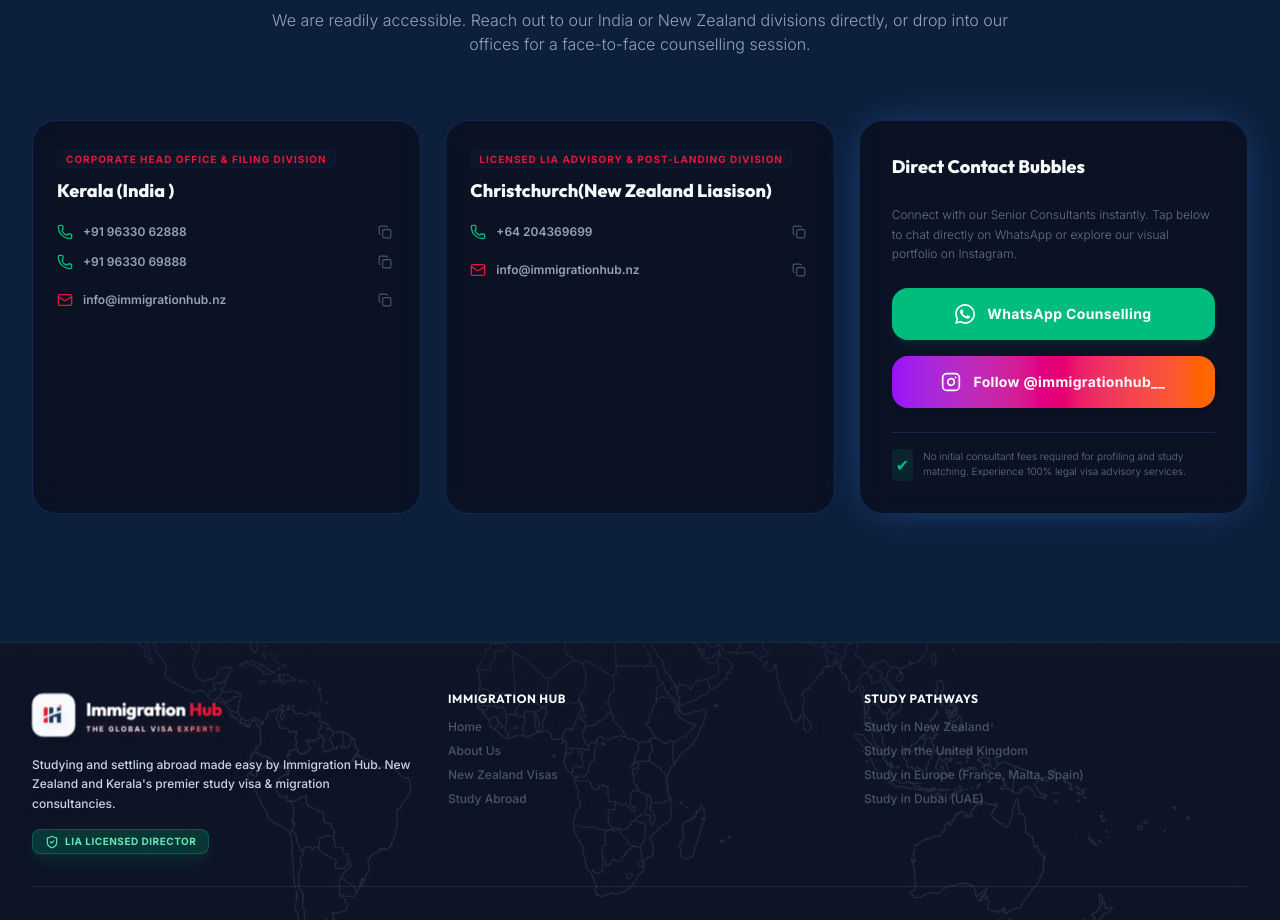
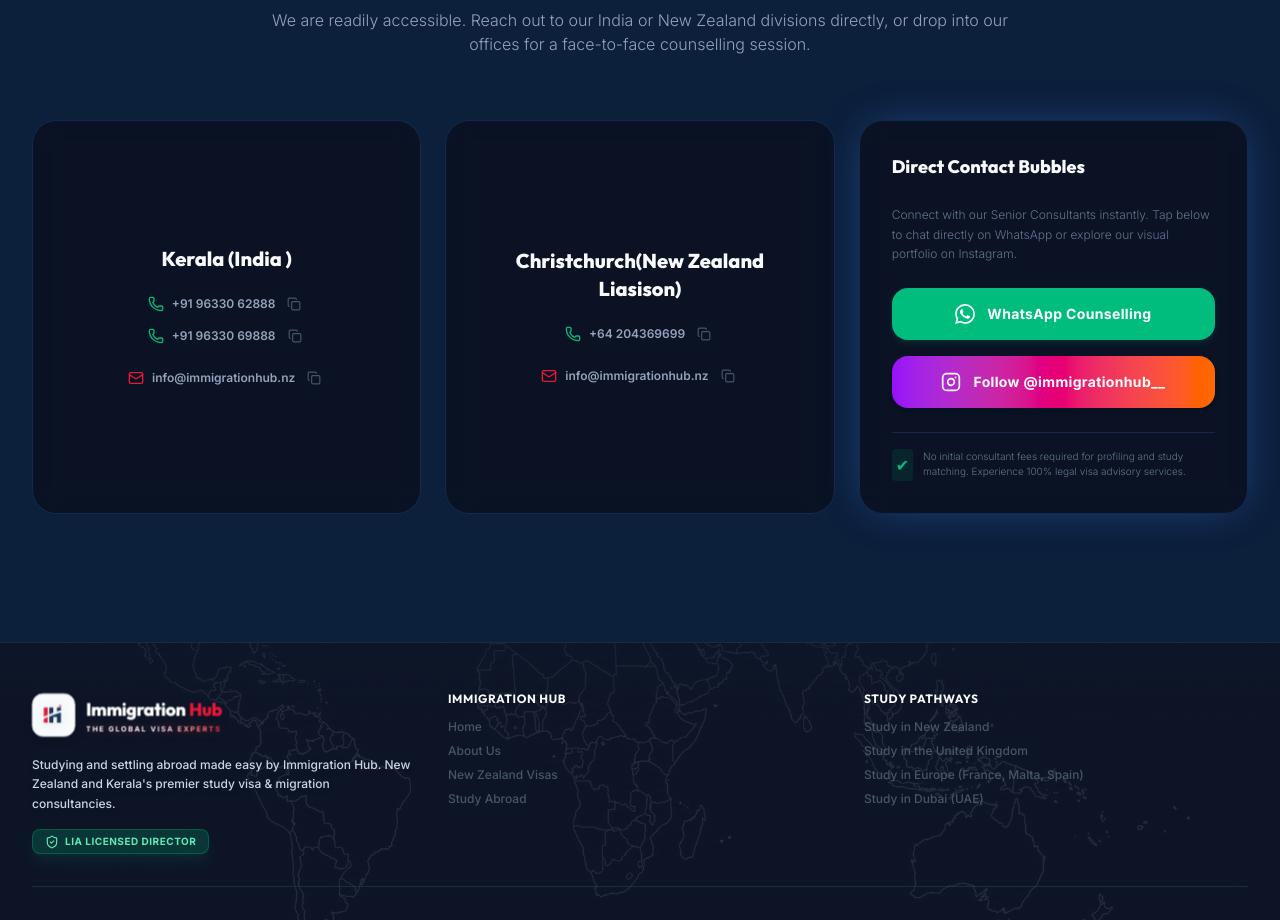
Before and after one commit to alifmuhammeds007/immigration-hub, a React (Vite) app: page / in a window 1280 px wide. Shown: the part 7480-8400 px from the top of the page. Built offline with nearby package versions, Linux system fonts and the light colour scheme.

Commit message:
style: remove office roles and center all contact details on office cards

```diff
--- a/src/components/ContactUs.jsx
+++ b/src/components/ContactUs.jsx
@@ -7,7 +7,6 @@
   const offices = [
     {
       city: "Kerala (India )",
-      role: "Corporate Head Office & Filing Division",
       address: "",
       phones: ["+91 96330 62888", "+91 96330 69888"],
       email: "info@immigrationhub.nz",
@@ -15,7 +14,6 @@
     },
     {
       city: "Christchurch(New Zealand Liasison)",
-      role: "Licensed LIA Advisory & Post-Landing Division",
       address: "",
       phones: ["+64 204369699"],
       email: "info@immigrationhub.nz",
@@ -50,34 +48,31 @@
           {offices.map((office, idx) => (
             <div
               key={idx}
-              className="p-6 rounded-3xl bg-slate-50 dark:bg-slate-900 border border-slate-100 dark:border-slate-800 hover:border-primary/20 hover:shadow-lg transition-all duration-300 text-left flex flex-col justify-between h-full"
+              className="p-8 rounded-3xl bg-slate-50 dark:bg-slate-900 border border-slate-100 dark:border-slate-800 hover:border-primary/20 hover:shadow-lg transition-all duration-300 flex flex-col items-center justify-center text-center h-full min-h-[220px]"
             >
-              <div className="space-y-4">
+              <div className="space-y-5 w-full">
                 {/* Header */}
                 <div>
-                  <span className="text-[10px] font-bold text-primary dark:text-accent uppercase tracking-widest bg-primary/10 border border-primary/20 px-2 py-0.5 rounded">
-                    {office.role}
-                  </span>
-                  <h3 className="font-heading font-extrabold text-lg text-slate-900 dark:text-white mt-2">
+                  <h3 className="font-heading font-extrabold text-xl text-slate-900 dark:text-white">
                     {office.city}
                   </h3>
                 </div>
 
                 {/* Address */}
                 {office.address && (
-                  <div className="flex items-start gap-2.5 text-xs text-slate-600 dark:text-slate-400">
+                  <div className="flex items-start justify-center gap-2 text-xs text-slate-600 dark:text-slate-400">
                     <MapPin className="w-4 h-4 text-primary shrink-0 mt-0.5" />
                     <p className="leading-relaxed font-light">{office.address}</p>
                   </div>
                 )}
 
                 {/* Phones */}
-                <div className="space-y-2">
+                <div className="space-y-2.5">
                   {office.phones.map((phone, pIdx) => (
-                    <div key={pIdx} className="flex items-center justify-between text-xs text-slate-600 dark:text-slate-400">
+                    <div key={pIdx} className="flex items-center justify-center gap-2 text-xs text-slate-600 dark:text-slate-400">
                       <a
                         href={`tel:${phone.replace(/\s+/g, '')}`}
-                        className="flex items-center gap-2.5 hover:text-primary transition-colors font-semibold"
+                        className="flex items-center gap-2 hover:text-primary transition-colors font-semibold"
                       >
                         <Phone className="w-4 h-4 text-emerald-500 shrink-0" />
                         <span>{phone}</span>
@@ -98,10 +93,10 @@
                 </div>
 
                 {/* Email */}
-                <div className="flex items-center justify-between text-xs text-slate-600 dark:text-slate-400">
+                <div className="flex items-center justify-center gap-2 text-xs text-slate-600 dark:text-slate-400">
                   <a
                     href={`mailto:${office.email}`}
-                    className="flex items-center gap-2.5 hover:text-primary transition-colors font-semibold"
+                    className="flex items-center gap-2 hover:text-primary transition-colors font-semibold"
                   >
                     <Mail className="w-4 h-4 text-accent shrink-0" />
                     <span>{office.email}</span>
@@ -122,7 +117,7 @@
 
               {/* Hours */}
               {office.hours && (
-                <div className="border-t border-slate-200/50 dark:border-slate-800/80 pt-4 mt-6 flex items-center gap-2 text-[10px] text-slate-400 dark:text-slate-500">
+                <div className="border-t border-slate-200/50 dark:border-slate-800/80 pt-4 mt-6 flex items-center justify-center gap-2 text-[10px] text-slate-400 dark:text-slate-500 w-full">
                   <Clock className="w-3.5 h-3.5" />
                   <span>{office.hours}</span>
                 </div>
```
